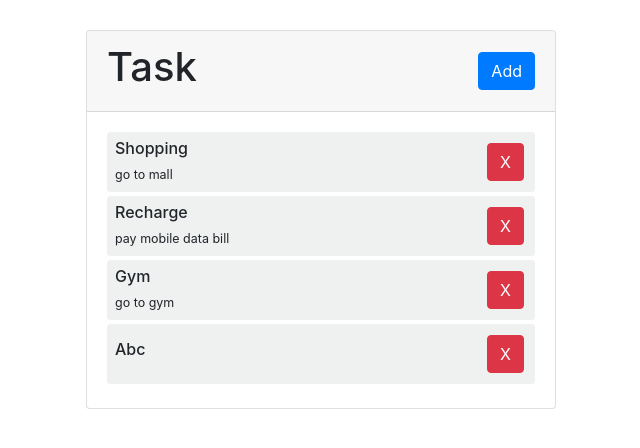
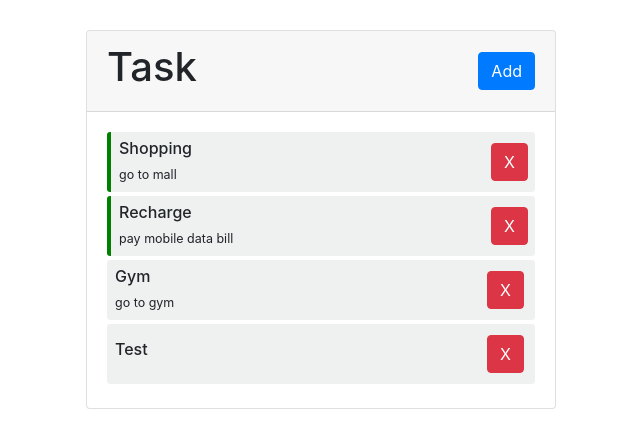
Before and after one commit to abfeb8/learningAngular, an Angular app in the folder demoProject/: page / in a window 1280 px wide. Shown: the top 448 px of the page, without its empty margins (319-959 px from the left). Built offline with nearby package versions, Linux system fonts and the light colour scheme; data requests are answered from the project's data file.

Commit message:
added reminder indicator

```diff
--- a/demoProject/db.json
+++ b/demoProject/db.json
@@ -19,10 +19,10 @@
       "title": "Gym",
       "description": "go to gym",
       "date": "2022-01-27",
-      "reminder": true
+      "reminder": false
     },
     {
-      "title": "abc",
+      "title": "test",
       "description": "",
       "reminder": false,
       "date": "",
--- a/demoProject/src/app/components/item/item.component.css
+++ b/demoProject/src/app/components/item/item.component.css
@@ -11,6 +11,10 @@
 .description {
     padding-left: 8px;
     width: 380px;
+}
+
+.reminder {
+    border-left: 4px solid green;
 }
 
 .description p {
--- a/demoProject/src/app/components/item/item.component.html
+++ b/demoProject/src/app/components/item/item.component.html
@@ -1,4 +1,4 @@
-<div class="item">
+<div [ngClass]="{ reminder: isReminder }" class="item">
     <div class="description">
         <h6>{{item.title | titlecase}}</h6>
         <p>{{item.description}}</p>
--- a/demoProject/src/app/components/item/item.component.ts
+++ b/demoProject/src/app/components/item/item.component.ts
@@ -1,5 +1,4 @@
 import { Component, Input, OnInit } from '@angular/core';
-import { filter } from 'rxjs';
 import { Item } from 'src/app/interfaces/item';
 import { TaskServiceService } from 'src/app/services/task-service.service';
 
@@ -10,9 +9,11 @@ import { TaskServiceService } from 'src/app/services/task-service.service';
 })
 export class ItemComponent implements OnInit {
   @Input() item!: Item;
+  isReminder: boolean = false;
   constructor(private taskService: TaskServiceService) { }
 
   ngOnInit(): void {
+    this.isReminder = this.item.reminder;
   }
 
   delItem(title: string) {
```
Also changed, not shown: 1 other file (tests, documents, lock files or other folders).
